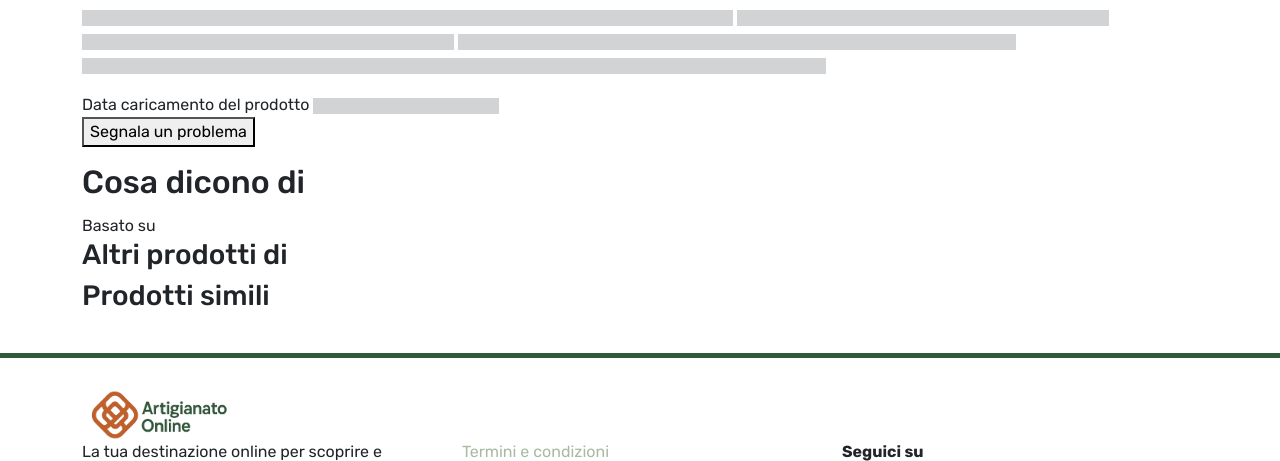
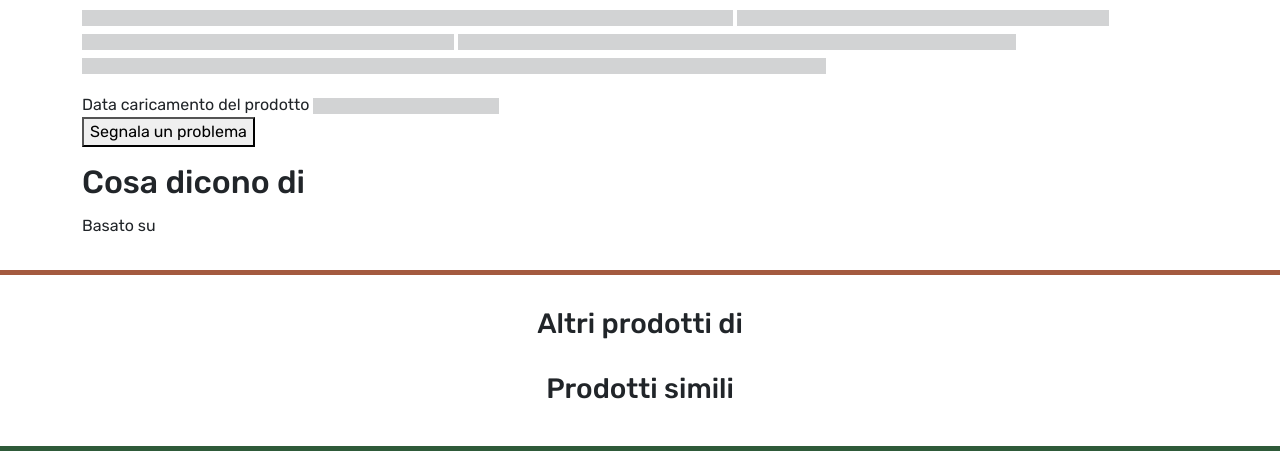
Before and after one commit to fabiocompagnoni/artigianato-online, a website with bundled scripts: page frontend/public/product.html in a window 1280 px wide. Shown: the part 494-955 px from the top of the page. Built offline with nearby package versions, Linux system fonts and the light colour scheme.

Commit message:
minor changes

```diff
--- a/frontend/public/product.html
+++ b/frontend/public/product.html
@@ -66,7 +66,7 @@
                             <input class="quantityShow" value="1" type="number">
                             <button class="addOne" title="Aggiungi uno"><i class="fa-solid fa-plus"></i></button>
                         </div>
-                        <button class="addToCartBtn"><i class="fa-solid fa-cart-plus"></i><div>Aggiungi al carrello</div></button>
+                        <button class="addToCartBtn" id="addToCartBtn"><i class="fa-solid fa-cart-plus"></i><div>Aggiungi al carrello</div></button>
                     </div>
                 </div>
             </div>
@@ -102,7 +102,9 @@
                 </div>
             </div>
         </div>
-        <div class="otherProductCont">
+    </div>
+    <div class="otherProductCont">
+        <div class="container-xl">
             <div class="otherProductArtisanCont">
                 <h3>Altri prodotti di <div class='artisanName'></div></h3>
             </div>
--- a/frontend/public/src/components/navbar.js
+++ b/frontend/public/src/components/navbar.js
@@ -4,7 +4,7 @@ class NavBar extends HTMLElement {
         <link rel="stylesheet" href="/src/css/navbar.css">
         <div class="customNavbar">
             <div class="container d-flex align-items-center justify-content-between">
-                <div class="logo"><img src="/src/img/logo_orizzontale.png" alt="Logo" height="50"></div>
+                <a class="logo" href="/"><img src="/src/img/logo_orizzontale.png" alt="Logo" height="50"></a>
                 <div class="linkDesktop d-none d-md-flex ">
                     <a href='/prodotti'>Tutti i prodotti</a>
                     <a href='/artigiani'>I nostri artigiani</a>
--- a/frontend/public/src/css/prodotto.css
+++ b/frontend/public/src/css/prodotto.css
@@ -140,6 +140,16 @@
     text-align:center;
     padding:0.25rem;
 }
+
+.otherProductCont{
+    text-align:center;
+    border-top:5px solid var(--first-color);
+    padding-top:2rem;
+    padding-bottom:2rem;
+}
+.otherProductArtisanCont{
+    margin-bottom:2rem;
+}
 /* Chrome, Safari, Edge, Opera */
 .customQuantitySelector input::-webkit-outer-spin-button,
 .customQuantitySelector input::-webkit-inner-spin-button {
```
